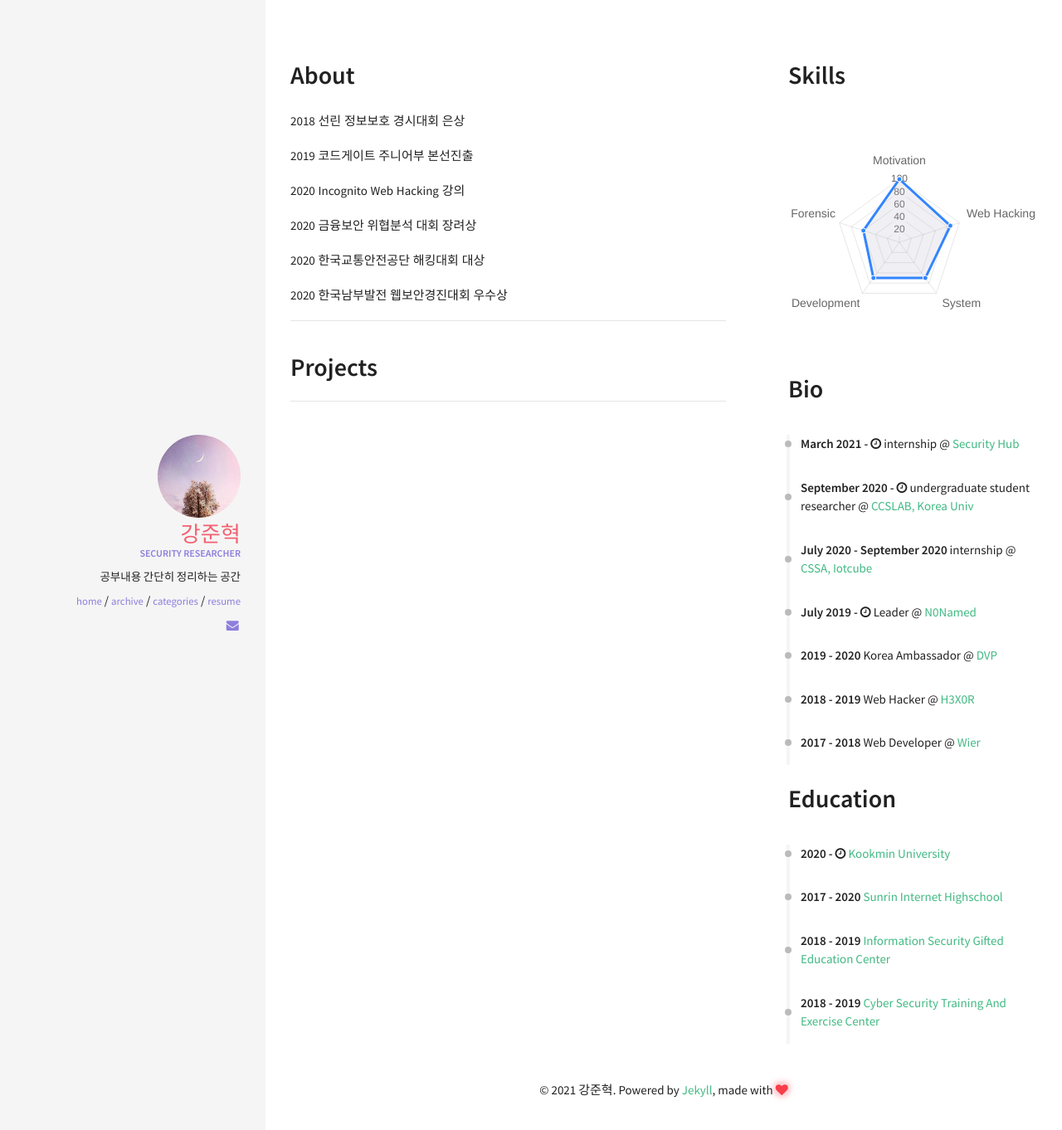
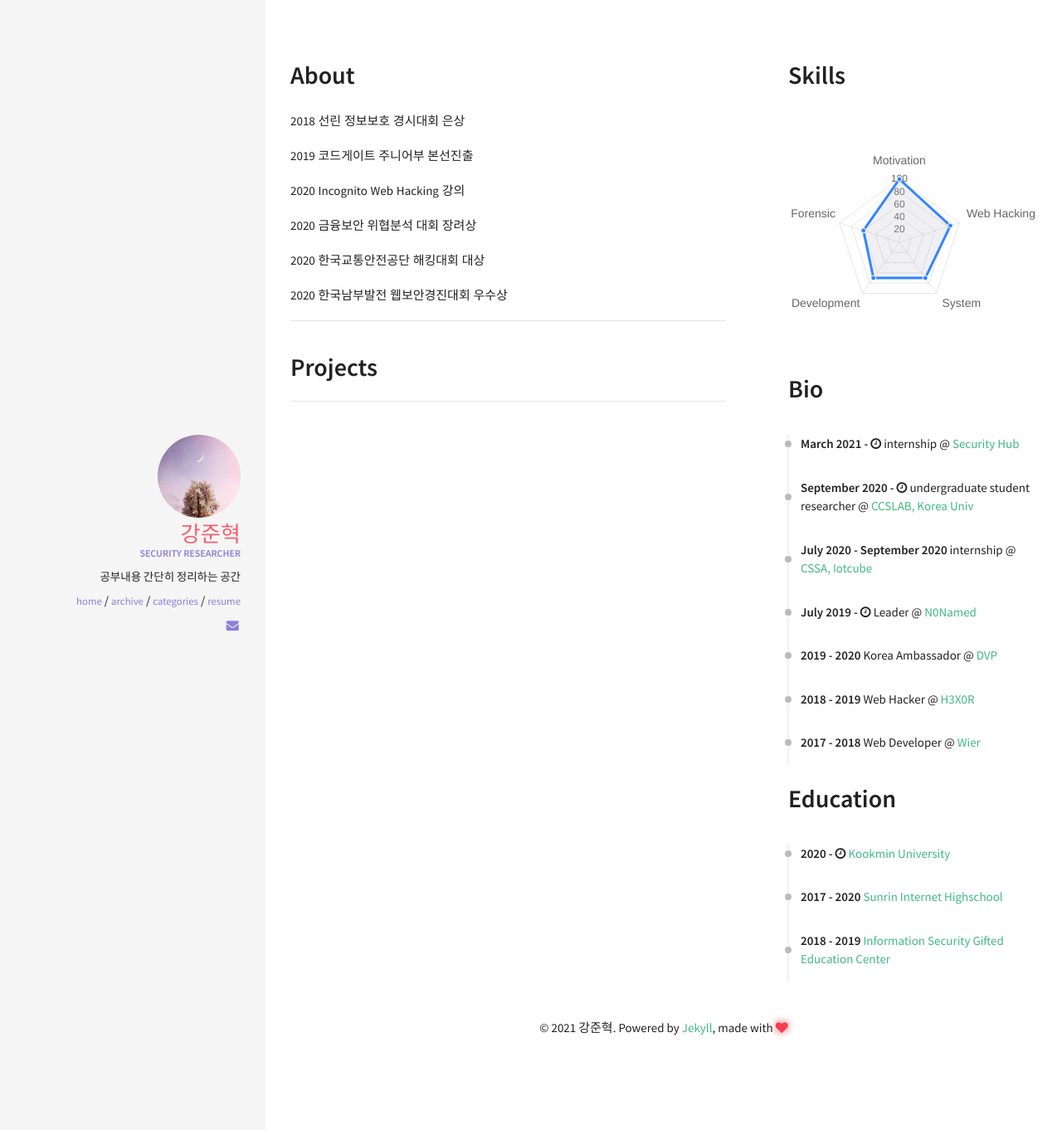
Before and after one commit to kangsecu/kangsecu.github.io, a Jekyll site: the page built from resume.html, in a window 1280 px wide. Shown: the top 1362 px of the page at 83% size. Built offline with Jekyll 4.4.1, drawn with Linux system fonts in a browser that asks for light colours; nearby versions of some CDN libraries.

Commit message:
Update education.yml

```diff
--- a/_data/index/education.yml
+++ b/_data/index/education.yml
@@ -12,7 +12,3 @@
   link : http://security.swu.ac.kr/giftedu/
   date : 2018 - 2019
   descr : Hacking Trace
-
-- name: Cyber Security Training And Exercise Center
-  link: https://www.cstec.kr/cstec/kor/
-  date: 2018 - 2019
```
